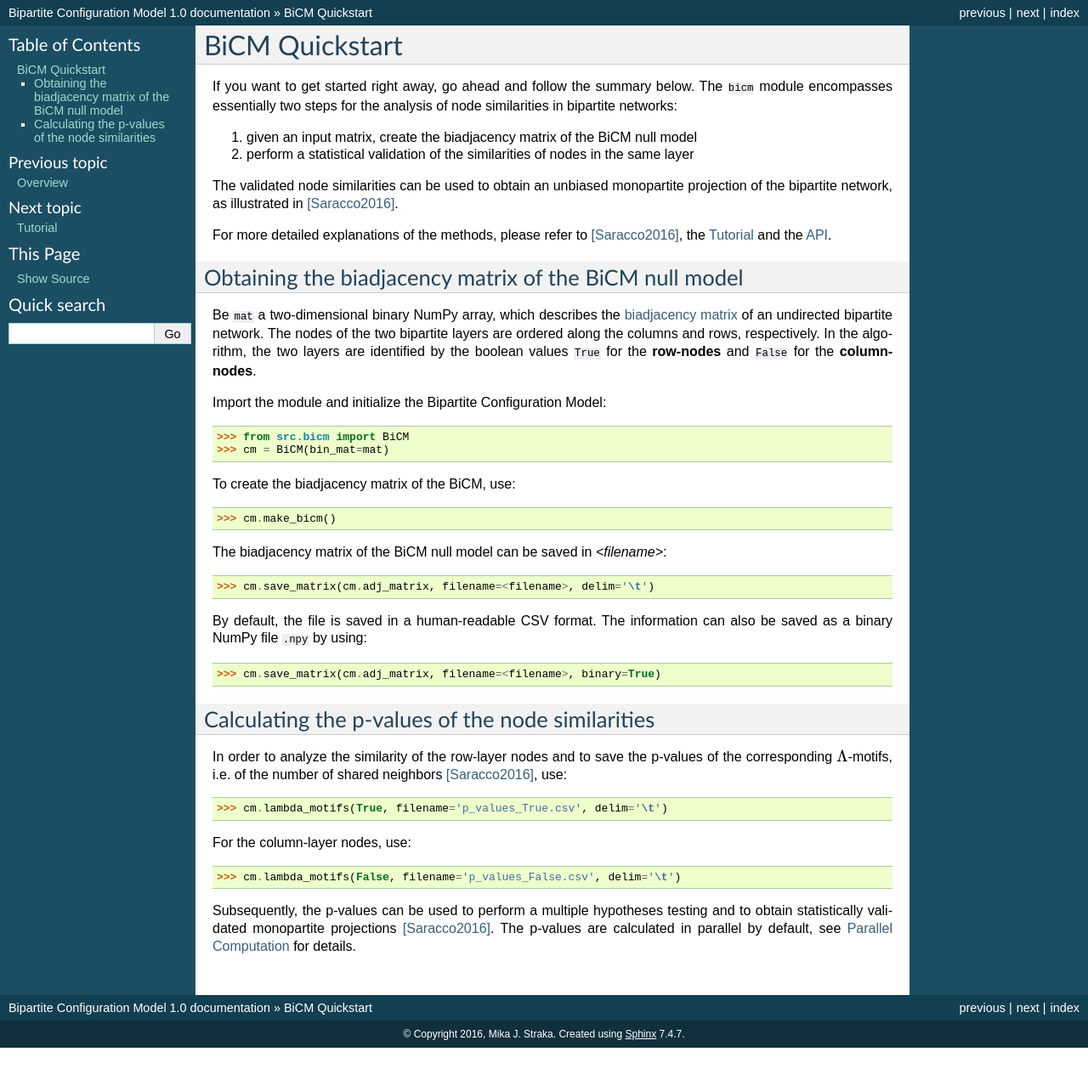
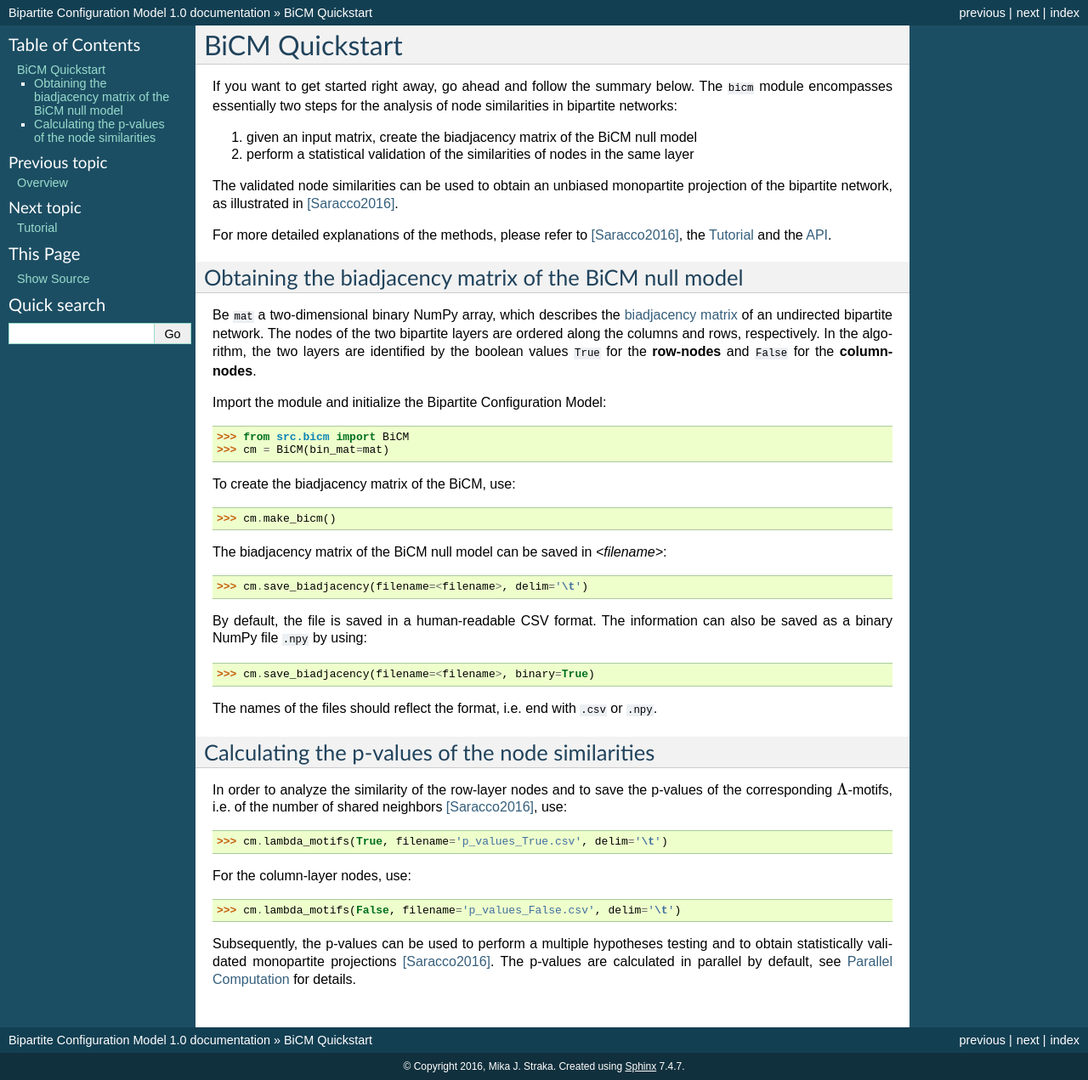
Before and after one commit to tsakim/bicm, a Sphinx documentation site: the page built from docs/source/quickstart.rst, in a window 1280 px wide. Shown: the whole page at 85% size. Built offline with Sphinx 7.4.7, drawn with Linux system fonts in a browser that asks for light colours; before the commit the page ends 1233 px from its top, so only the background shows below that.

Commit message:
save_biadjacency has substituted save_matrix in bicm.py docstring and quickstart.

```diff
--- a/docs/source/quickstart.rst
+++ b/docs/source/quickstart.rst
@@ -33,11 +33,13 @@
 
 The biadjacency matrix of the BiCM null model can be saved in *<filename>*::
 
-    >>> cm.save_matrix(cm.adj_matrix, filename=<filename>, delim='\t')
+    >>> cm.save_biadjacency(filename=<filename>, delim='\t')
 
 By default, the file is saved in a human-readable CSV format. The information can also be saved as a binary NumPy file ``.npy`` by using::
 
-    >>> cm.save_matrix(cm.adj_matrix, filename=<filename>, binary=True)
+    >>> cm.save_biadjacency(filename=<filename>, binary=True)
+
+The names of the files should reflect the format, i.e. end with ``.csv`` or ``.npy``.
 
 Calculating the p-values of the node similarities
 --------------------------------------------------------------------------------
```
Also changed, not shown: 2 other files.
